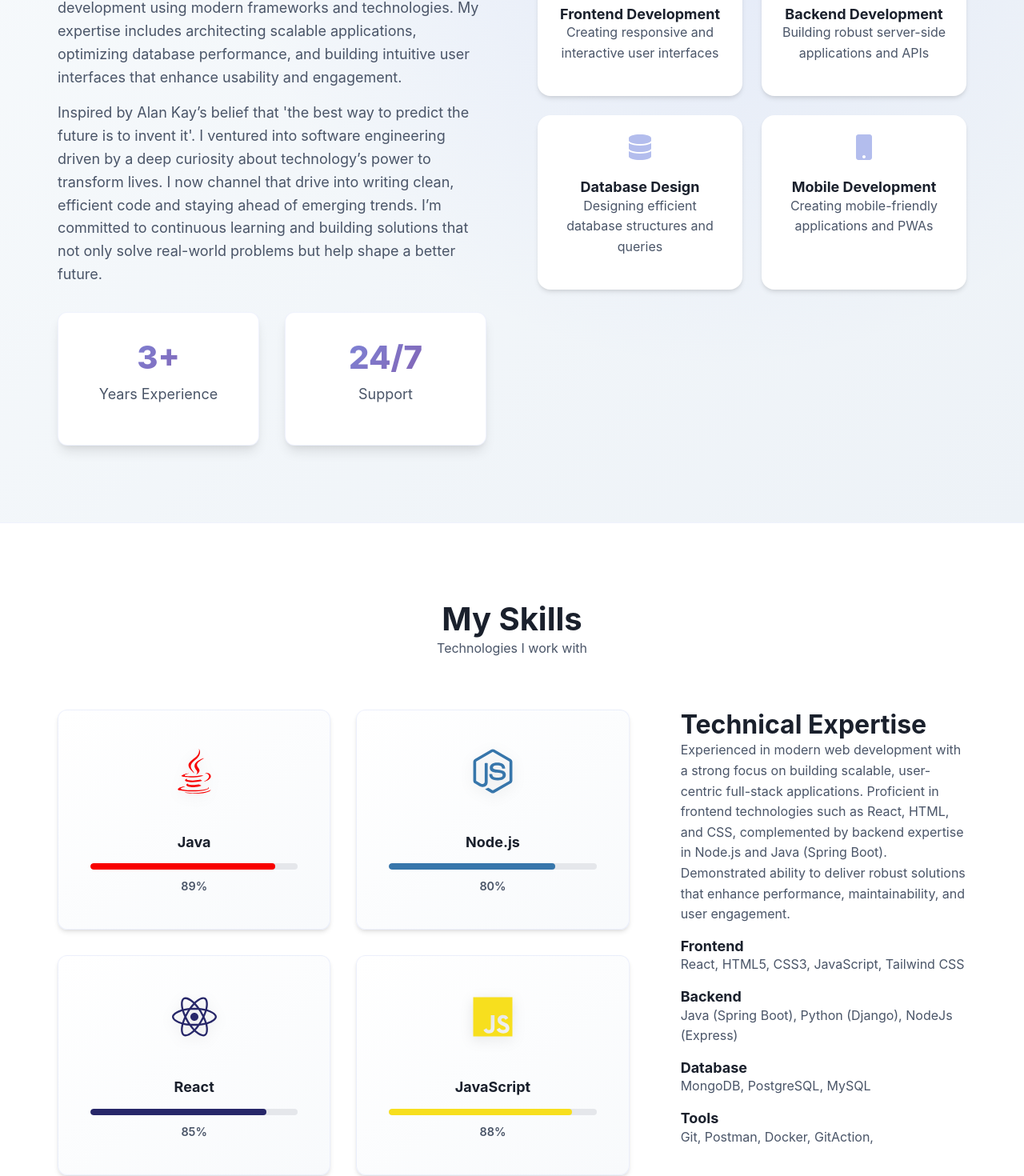
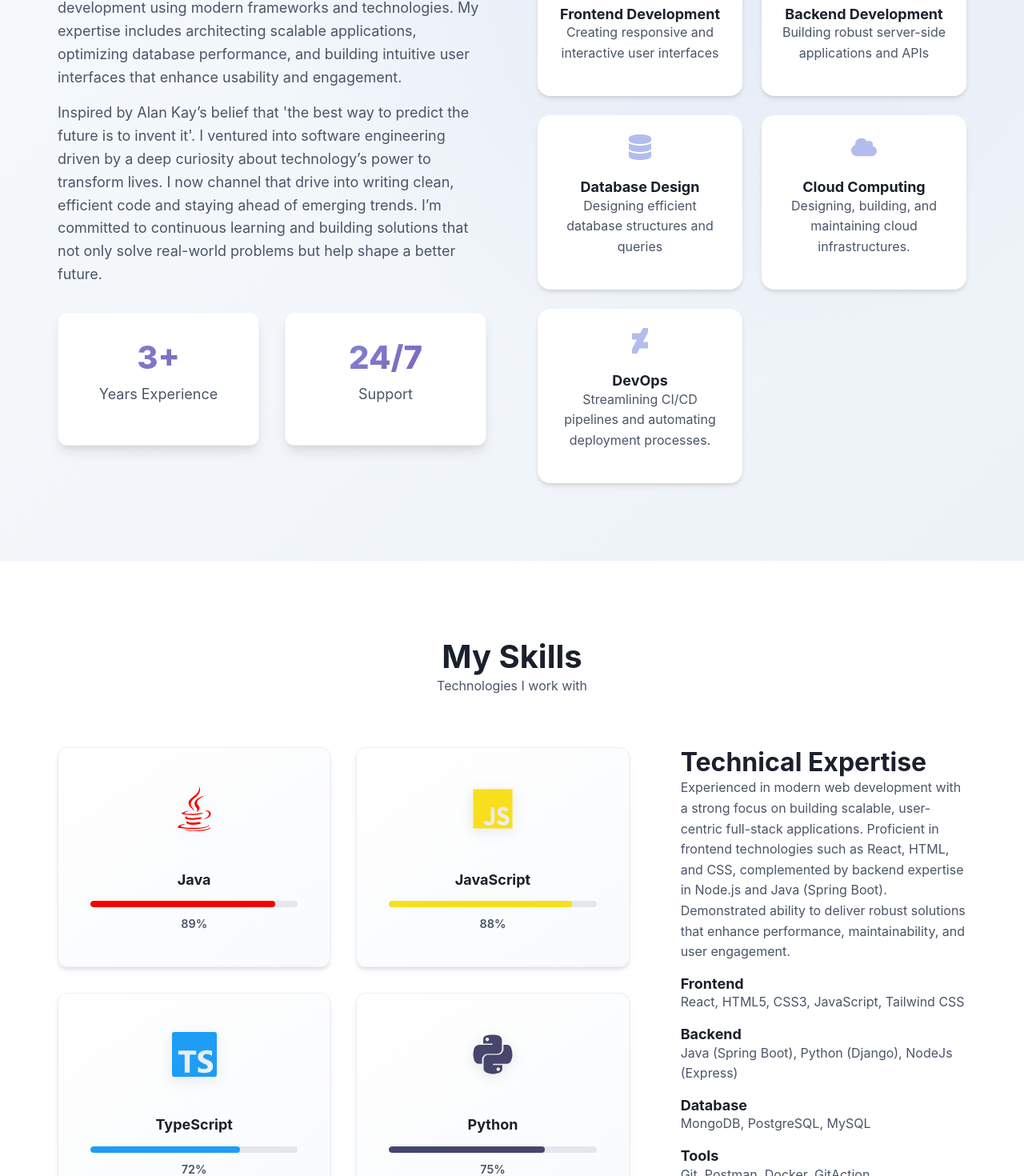
Before and after one commit to EmmanuelAdah/portfolio, a React (Vite) app in the folder my-app/: page / in a window 1280 px wide. Shown: the part 1183-2653 px from the top of the page at 80% size. Built offline with nearby package versions, Linux system fonts and the light colour scheme; no server answers.

Commit message:
feat: components - update

```diff
--- a/my-app/src/Components/About.jsx
+++ b/my-app/src/Components/About.jsx
@@ -1,6 +1,34 @@
 import React from 'react'
 import { motion } from 'framer-motion'
-import { FaCode, FaLaptopCode, FaMobile, FaDatabase } from 'react-icons/fa'
+import {FaCode, FaLaptopCode, FaMobile, FaDatabase, FaJava, FaReact, FaCloud, FaDeviantart} from 'react-icons/fa'
+
+const experties = [
+    {
+      name: 'Frontend Development',
+      responsibility: 'Creating responsive and interactive user interfaces',
+      icon: FaReact
+    },
+    {
+      name: 'Backend Development',
+      responsibility: 'Building robust server-side applications and APIs',
+      icon: FaLaptopCode
+    },
+    {
+      name: 'Database Design',
+      responsibility: 'Designing efficient database structures and queries',
+      icon: FaDatabase
+    },
+    {
+      name: 'Cloud Computing',
+      responsibility: 'Designing, building, and maintaining cloud infrastructures.',
+      icon: FaCloud
+    },
+    {
+      name: 'DevOps',
+      responsibility: 'Streamlining CI/CD pipelines and automating deployment processes.',
+      icon: FaDeviantart
+    },
+]
 
 function About() {
   return (
@@ -65,26 +93,17 @@ function About() {
             <h4 style={{marginLeft: '20px'}}>What I Do</h4>
             <br/>
             <div className="skills-preview-grid">
-              <div className="skill-item">
-                <FaCode className="skill-icon" />
-                <h4>Frontend Development</h4>
-                <p>Creating responsive and interactive user interfaces</p>
-              </div>
-              <div className="skill-item">
-                <FaLaptopCode className="skill-icon" />
-                <h4>Backend Development</h4>
-                <p>Building robust server-side applications and APIs</p>
-              </div>
-              <div className="skill-item">
-                <FaDatabase className="skill-icon" />
-                <h4>Database Design</h4>
-                <p>Designing efficient database structures and queries</p>
-              </div>
-              <div className="skill-item">
-                <FaMobile className="skill-icon" />
-                <h4>Mobile Development</h4>
-                <p>Creating mobile-friendly applications and PWAs</p>
-              </div>
+              {experties.map((skill, index) => {
+                const Icon = skill.icon
+
+                return(
+                    <div className="skill-item">
+                      <Icon className="skill-icon" />
+                      <h4>{skill.name}</h4>
+                      <p>{skill.responsibility}</p>
+                    </div>
+                )
+              })}
             </div>
           </motion.div>
         </div>
--- a/my-app/src/Components/Projects.jsx
+++ b/my-app/src/Components/Projects.jsx
@@ -11,7 +11,17 @@ import {
   FaDatabase,
   FaHtml5, FaCss3Alt, FaCss3, FaNode
 } from 'react-icons/fa'
-import {SiMongodb, SiExpress, SiDjango, SiTailwindcss, SiNextdotjs, SiNodedotjs} from 'react-icons/si'
+import {
+  SiMongodb,
+  SiExpress,
+  SiDjango,
+  SiTailwindcss,
+  SiNextdotjs,
+  SiNodedotjs,
+  SiPostgresql,
+  SiRedis,
+  SiRabbitmq, SiGoogleauthenticator
+} from 'react-icons/si'
 import { AiFillSkype, AiOutlineSkype } from "react-icons/ai";
 import ECommerceApp from '../assets/Images/e_commerce_app.png'
 import Portfolio from '../assets/Images/portfolio.png'
@@ -33,14 +43,26 @@ function Projects() {
           'operations such as orders, shipments, and customer records through a simple and intuitive user interface. ' +
           'The application is built using modern web technologies, including React, Next.js, Node.js, MongoDB, and Tailwind CSS.',
       image: `${Logistics}`,
-      liveUrl: 'https://yspace-app.vercel.app/',
+      liveUrl: 'https://yspace-frontend-update.vercel.app/',
       githubUrl: '#',
       technologies: ['React', 'Next.js', 'Node.js', 'MongoDB'],
       category: 'frontend',
       techIcons: [FaReact, SiNodedotjs, SiNextdotjs, SiTailwindcss, SiMongodb]
     },
+      {
+      id: 2,
+      title: 'Mentor Growth',
+      description: 'A full-stack web application built with Spring Boot (backend), React (frontend), and MongoDB (database). It enables efficient ' +
+          'mass communication through customizable email templates, secure user authentication, and real-time delivery tracking.',
+      image: `${BulkEmails}`,
+      liveUrl: 'https://your-weather-app.vercel.app',
+      githubUrl: 'https://github.com/EmmanuelAdah/mentor_growth_project.git',
+      technologies: ['React', 'JavaScript', 'API Integration', 'Chart.js'],
+      category: 'frontend',
+      techIcons: [FaJava, SiPostgresql, SiRedis, SiGoogleauthenticator,SiRabbitmq]
+    },
     {
-      id: 2,
+      id: 3,
       title: 'E_Commerce App',
       description: 'A lightweight e-commerce platform built with Node.js, Express.js, and vanilla HTML, CSS, and JavaScript, designed ' +
           'for fast and seamless shopping experiences. It features efficient product management, cart handling, and secure order processing, ' +
@@ -53,7 +75,7 @@ function Projects() {
       techIcons: [FaNodeJs, SiExpress, FaJs, FaHtml5, FaCss3, SiMongodb]
     },
       {
-      id: 3,
+      id: 4,
       title: 'Portfolio Website',
       description: 'Built with React, TailwindCSS, and Framer Motion. This web application delivers a responsive,' +
           ' visually engaging user experience. It combines modern UI design with smooth animations and scalable ' +
@@ -64,19 +86,6 @@ function Projects() {
       technologies: ['React', 'JavaScript', 'CSS3', 'Framer Motion'],
       category: 'frontend',
       techIcons: [FaReact, FaJs, SiTailwindcss]
-    },
-    {
-      id: 4,
-      title: 'Expense Tracker App',
-      description: 'A full-stack expense tracker built with React (frontend), Spring Boot (backend), and PostgreSQL. ' +
-          'It enables users to record, categorize, and visualize their spending through intuitive dashboards and RESTful APIs. ' +
-          'Features include secure authentication, real-time budget insights, and responsive design for seamless cross-device access.',
-      image: ExpenseTracker,
-      liveUrl: 'https://your-taskmanager-project.vercel.app', // Replace with actual Vercel URL
-      githubUrl: 'https://github.com/EmmanuelAdah/expense_tracker__backend', // Replace with actual GitHub URL
-      technologies: ['Java(Spring Boot)', 'React', 'PostgreSQL'],
-      category: 'fullstack',
-      techIcons: [FaReact, FaJava, SiTailwindcss, FaDatabase]
     },
     {
       id: 5,
@@ -91,18 +100,6 @@ function Projects() {
       technologies: ['React', 'JavaScript', 'API Integration', 'Chart.js'],
       category: 'frontend',
       techIcons: [FaNodeJs, SiExpress, FaJs, FaHtml5, FaCss3, SiMongodb]
-    },
-    {
-      id: 6,
-      title: 'Bulk Email Sender',
-      description: 'A full-stack web application built with Spring Boot (backend), React (frontend), and MongoDB (database). It enables efficient ' +
-          'mass communication through customizable email templates, secure user authentication, and real-time delivery tracking.',
-      image: `${BulkEmails}`,
-      liveUrl: 'https://your-weather-app.vercel.app',
-      githubUrl: 'https://github.com/EmmanuelAdah/email_sender_backend',
-      technologies: ['React', 'JavaScript', 'API Integration', 'Chart.js'],
-      category: 'frontend',
-      techIcons: [FaReact, FaJs]
     }
   ]
 
--- a/my-app/src/Components/Skills.jsx
+++ b/my-app/src/Components/Skills.jsx
@@ -10,27 +10,40 @@ import {
   FaDatabase,
   FaJava,
   FaNodeJs,
-  FaDocker
+  FaDocker, FaGithub
 } from 'react-icons/fa'
-import {SiDjango, SiMongodb, SiPostgresql, SiTailwindcss, SiTypescript} from 'react-icons/si'
+import {
+  SiDjango,
+  SiKubernetes,
+  SiMongodb,
+  SiPostgresql,
+  SiTailwindcss,
+  SiTypescript,
+  SiSpringboot,
+  SiRedis
+} from 'react-icons/si'
 
 function Skills() {
 
   const skills = [
-    {name: 'Java', icon: FaJava, level: 89, color: '#F80000' },
-    { name: 'Node.js', icon: FaNodeJs, level: 80, color: '#3776AB' },
-    { name: 'React', icon: FaReact, level: 85, color: '#272769' },
-    { name: 'JavaScript', icon: FaJs, level: 88, color: '#F7DF1E' },
-    { name: 'TypeScript', icon: SiTypescript, level: 72, color: '#1e9df7' },
-    { name: 'HTML5', icon: FaHtml5, level: 70, color: '#E34F26' },
-    { name: 'CSS3', icon: FaCss3Alt, level: 80, color: '#1572B6' },
-    {name: 'Git', icon: FaGitAlt, level: 90, color: '#F05032' },
-    {name: 'MySQL', icon: FaDatabase, level: 80, color: '#4479A1'},
-    { name: 'Python', icon: FaPython, level: 75, color: '#45456d' },
-    { name: 'Docker', icon: FaDocker, level: 72, color: '#5b5bb4' },
-    { name: 'MongoDB', icon: SiMongodb, level: 75, color: '#47A248' },
-    {name: 'Tailwindcss', icon: SiTailwindcss, level: 70, color: '#1b0f62'},
-    {name: 'PostgreSQL', icon: SiPostgresql, level: 60, color: '#14629b'}
+    { name: "Java", icon: FaJava, level: 89, color: "#F80000" },
+    { name: "JavaScript", icon: FaJs, level: 88, color: "#F7DF1E" },
+    { name: "TypeScript", icon: SiTypescript, level: 72, color: "#1e9df7" },
+    { name: "Python", icon: FaPython, level: 75, color: "#45456d" },
+    { name: "React", icon: FaReact, level: 85, color: "#272769" },
+    // { name: "HTML5", icon: FaHtml5, level: 70, color: "#E34F26" },
+    // { name: "CSS3", icon: FaCss3Alt, level: 80, color: "#1572B6" },
+    { name: "TailwindCSS", icon: SiTailwindcss, level: 70, color: "#1b0f62" },
+    { name: "Spring Boot", icon: SiSpringboot, level: 85, color: "#6DB33F" },
+    { name: "Node.js", icon: FaNodeJs, level: 80, color: "#3776AB" },
+    { name: "Docker", icon: FaDocker, level: 72, color: "#5b5bb4" },
+    { name: "Kubernetes", icon: SiKubernetes, level: 67, color: "#5b5bb4" },
+    { name: "PostgreSQL", icon: SiPostgresql, level: 60, color: "#14629b" },
+    { name: "MySQL", icon: FaDatabase, level: 80, color: "#4479A1" },
+    { name: "MongoDB", icon: SiMongodb, level: 75, color: "#47A248" },
+    { name: "Redis", icon: SiRedis, level: 80, color: "#DC382D" },
+    { name: "Git", icon: FaGitAlt, level: 90, color: "#F05032" },
+    { name: "GitHub", icon: FaGithub, level: 89, color: "#5e7b80" }
   ]
 
   return (
```
